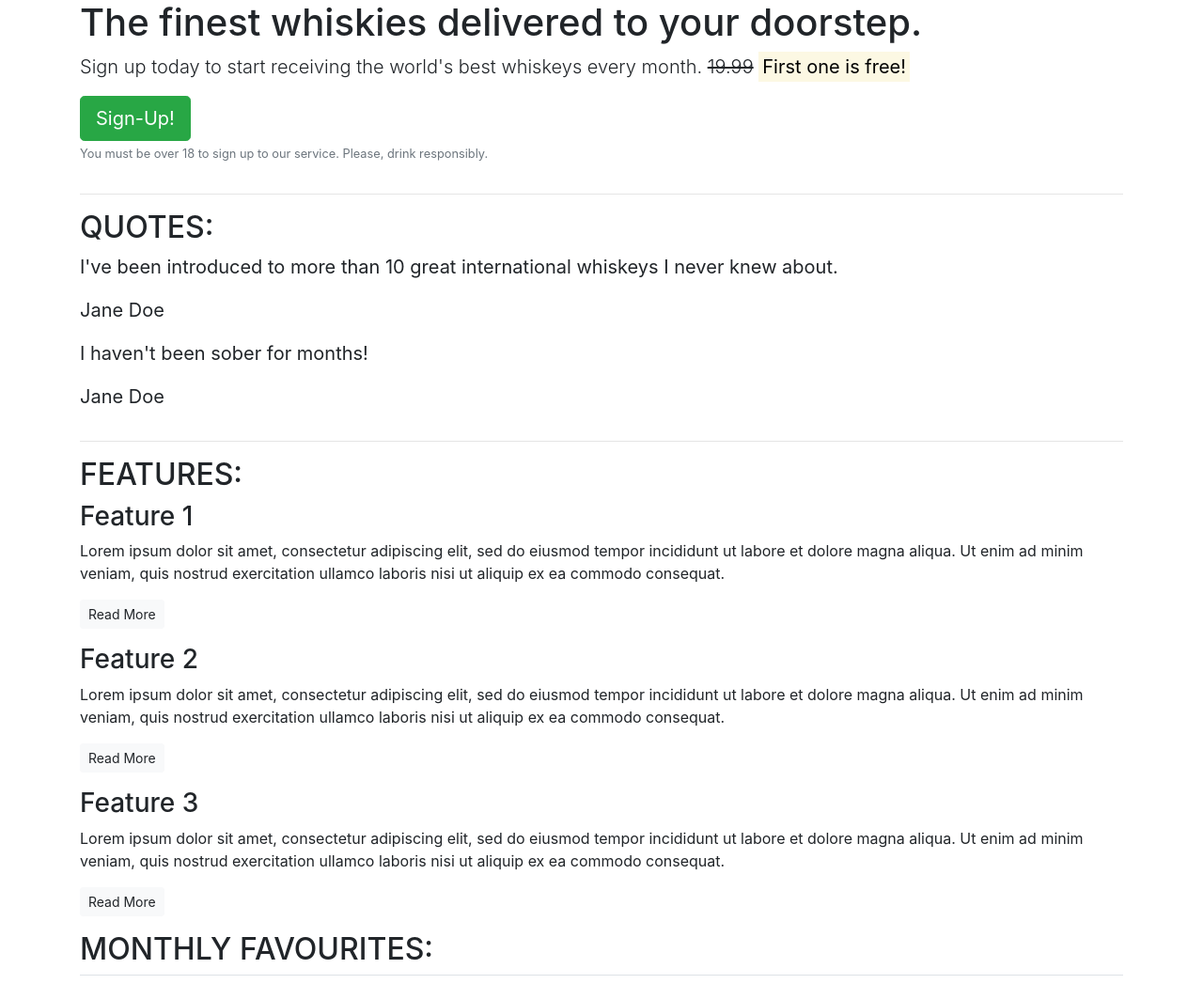
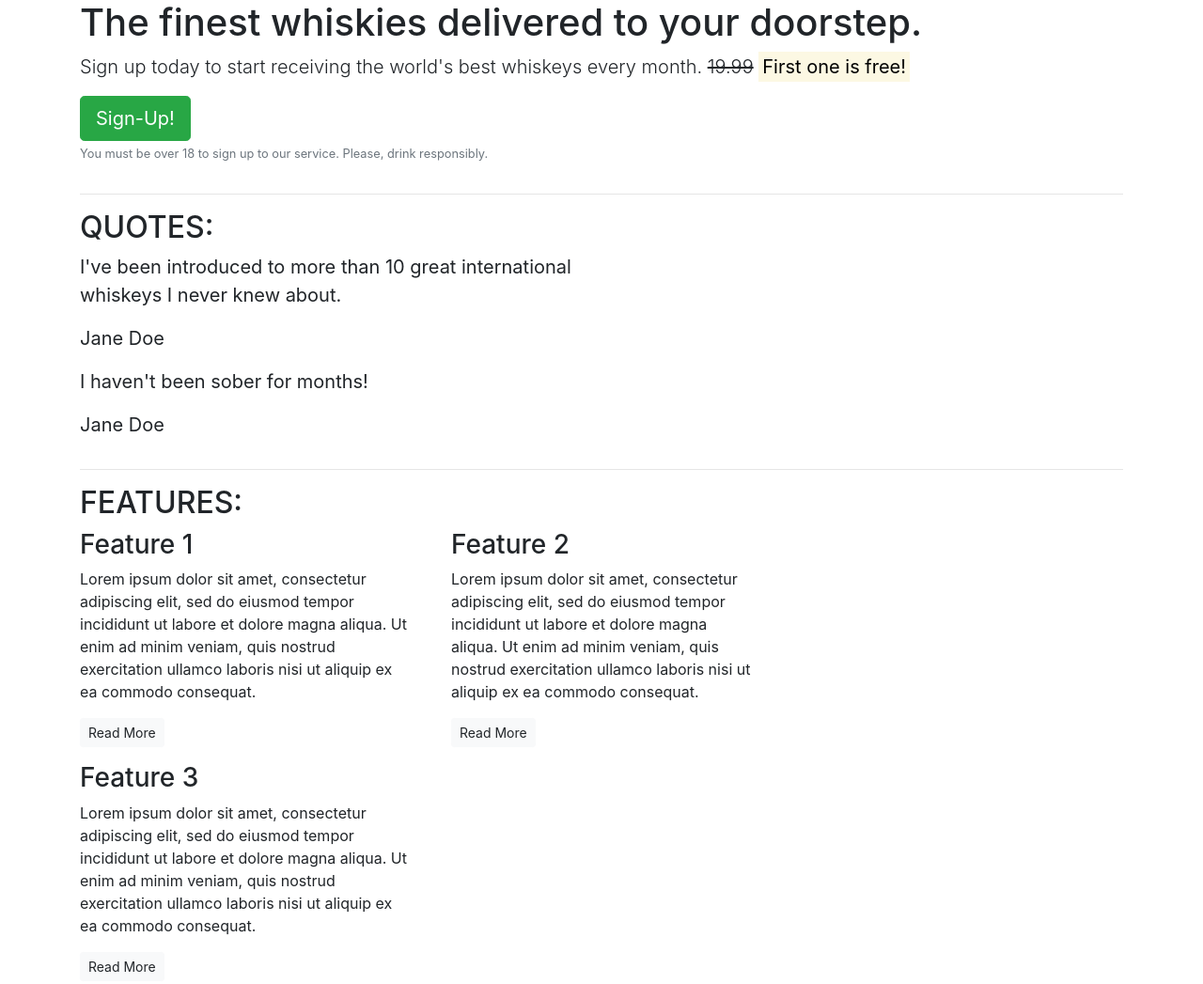
Before and after one commit to RourkeW/bootstrap, a plain HTML site: page index.html in a window 1280 px wide. Shown: the top 1047 px of the page at 94% size. Drawn offline with nearby package versions, Linux system fonts and the light colour scheme.

Commit message:
feat: I have added in some customer preset bootstrap styles for the grid method

```diff
--- a/index.html
+++ b/index.html
@@ -26,12 +26,12 @@
          <!-- Quotes -->
         <section class="quotes">
             <div class="row">
-                <div class="col-12">
+                <div class="col-12 col-md-6">
                     <h2 class="text-uppercase" class="test-uppercase">Quotes:</h2>
                 </div>
             </div>
             <div class="row">
-                <div class="col-12">
+                <div class="col-12 col-md-6">
                     <blockquote class="blockquote">
                         <p>I've been introduced to more than 10 great international whiskeys I never knew about.</p>
                         <p>Jane Doe</p>
@@ -39,7 +39,7 @@
                 </div>
             </div>
         <div class="row">
-            <div class="col-12">
+            <div class="col-12 col-md-6">
                 <blockquote class="blockquote">
                     <p>I haven't been sober for months!</p>
                     <p>Jane Doe</p>
@@ -53,29 +53,33 @@
         <!-- Features -->
          <section  class="features">
             <div class="row">
-                <div class="col-12">
+                <div class="col-12 col-md-6">
             <h2 class="text-uppercase">Features:</h2>
-        </div>
+                </div>
             </div>
             <div class="row">
-                <div class="col-12">
+                <div class="col-12 col-md-6 col-lg-4">
                     <div class="feature">
                         <h3>Feature 1</h3>
                         <p>Lorem ipsum dolor sit amet, consectetur adipiscing elit, sed do eiusmod tempor incididunt ut labore et dolore magna aliqua. Ut enim ad minim veniam, quis nostrud exercitation ullamco laboris nisi ut aliquip ex ea commodo consequat.</p>
                         <p><a class="btn btn-sm btn-light" href="">Read More</a></p>
                     </div>
-                <div class="feature">
+                </div>
+                <div class="feature col-md-6 col-lg-4">
+                    <div class="col-12">
                     <h3>Feature 2</h3>
                     <p>Lorem ipsum dolor sit amet, consectetur adipiscing elit, sed do eiusmod tempor incididunt ut labore et dolore magna aliqua. Ut enim ad minim veniam, quis nostrud exercitation ullamco laboris nisi ut aliquip ex ea commodo consequat.</p>
                     <p><a class="btn btn-sm btn-light" href="">Read More</a></p>
                 </div>
+                </div>
                 <div class="feature">
+                    <div class="col-12 d-md-none d-lg-block col-lg-4">
                     <h3>Feature 3</h3>
                     <p>Lorem ipsum dolor sit amet, consectetur adipiscing elit, sed do eiusmod tempor incididunt ut labore et dolore magna aliqua. Ut enim ad minim veniam, quis nostrud exercitation ullamco laboris nisi ut aliquip ex ea commodo consequat.</p>
                     <p><a class="btn btn-sm btn-light" href="">Read More</a></p>
+                    </div>
                 </div>
             </div>
-        </div>
          </section>
          <section class="monthly-favourites">
             <h2 class="text-uppercase">Monthly Favourites:</h2>
```
